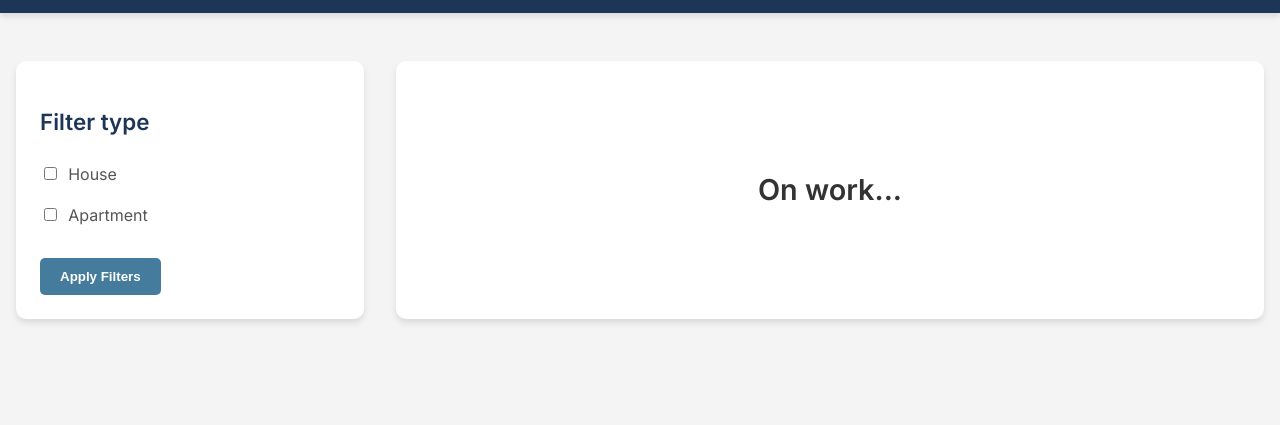
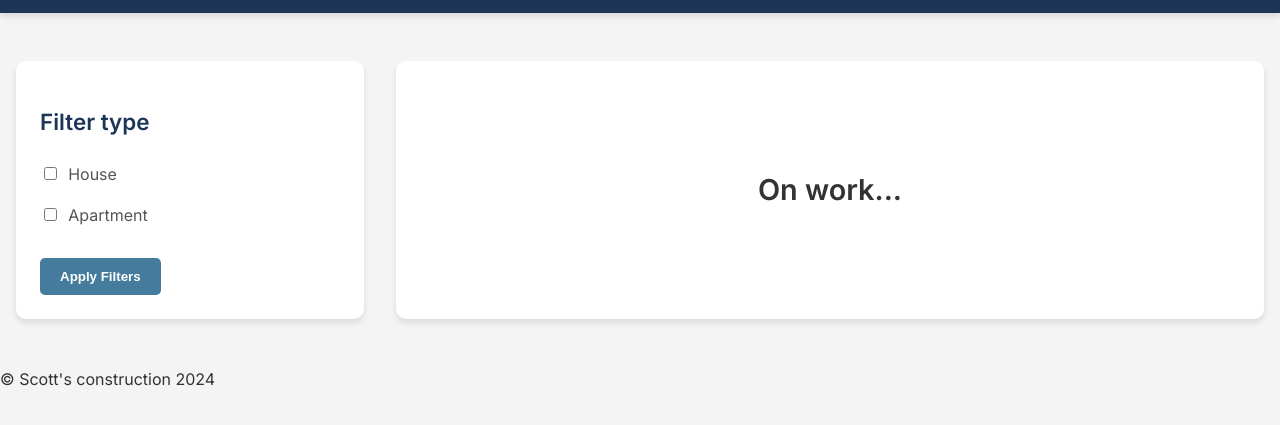
Before and after one commit to ParacetamolOnTop/scotts, a plain HTML site: page index.html in a window 1280 px wide. Shown: the part 65-490 px from the top of the page. Drawn offline with Linux system fonts and the light colour scheme.

Commit message:
Update index.html

```diff
--- a/index.html
+++ b/index.html
@@ -50,6 +50,9 @@
             </section>
         </div>
         </main>
+        <footer>
+            <p class="copyright">&copy; Scott's construction 2024 </p>
+        </footer>
         <script src="script.js"></script>
     </body>
 </html>
```
